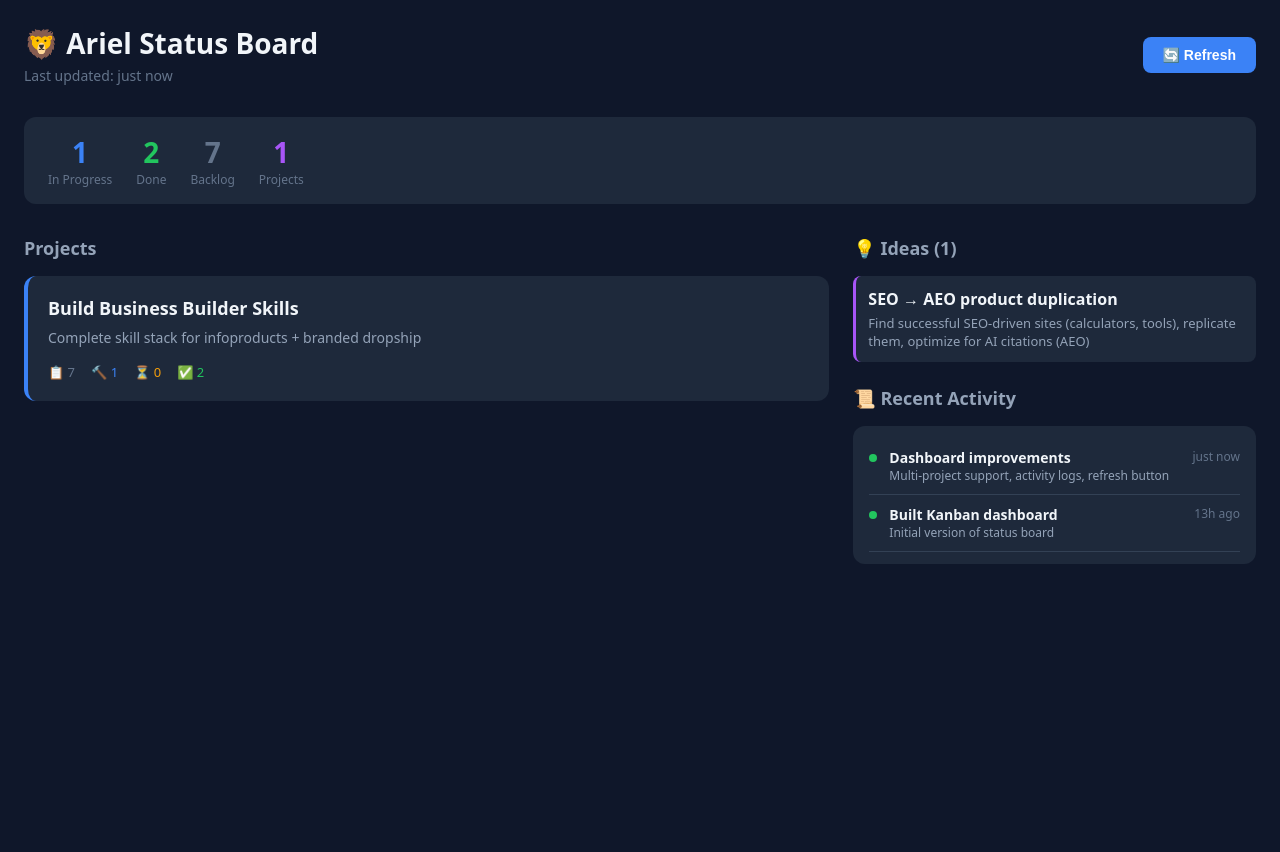
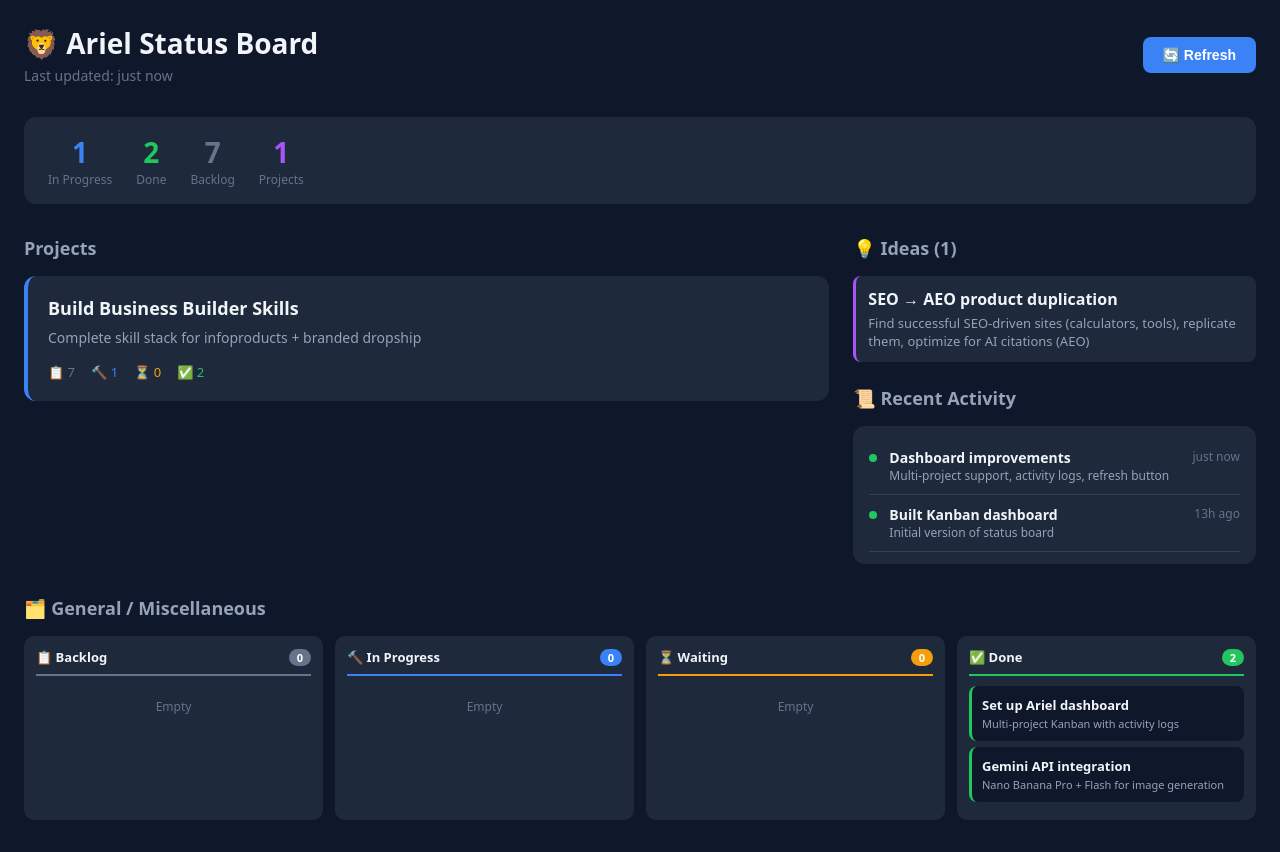
Before and after one commit to YS-projectcalc/ariel-dashboard, a Next.js app: page / in a window 1280 px wide. Built offline with nearby package versions, Linux system fonts and the light colour scheme.

Commit message:
Add General/Miscellaneous Kanban board to overview page

```diff
--- a/app/page.js
+++ b/app/page.js
@@ -62,6 +62,62 @@ function ProjectCard({ project }) {
         </div>
       </div>
     </Link>
+  );
+}
+
+function TaskCard({ task, color }) {
+  return (
+    <div style={{
+      backgroundColor: '#0f172a',
+      borderRadius: '8px',
+      padding: '10px',
+      marginBottom: '6px',
+      borderLeft: `3px solid ${color}`,
+    }}>
+      <div style={{ fontWeight: 600, fontSize: '13px', marginBottom: '2px' }}>{task.title}</div>
+      <div style={{ fontSize: '11px', color: '#94a3b8' }}>{task.description}</div>
+    </div>
+  );
+}
+
+function MiniColumn({ title, color, tasks }) {
+  return (
+    <div style={{
+      backgroundColor: '#1e293b',
+      borderRadius: '10px',
+      padding: '12px',
+      minWidth: '200px',
+      flex: '1',
+    }}>
+      <div style={{
+        display: 'flex',
+        alignItems: 'center',
+        justifyContent: 'space-between',
+        marginBottom: '10px',
+        paddingBottom: '8px',
+        borderBottom: `2px solid ${color}`,
+      }}>
+        <span style={{ fontWeight: 600, fontSize: '13px' }}>{title}</span>
+        <span style={{
+          backgroundColor: color,
+          color: 'white',
+          borderRadius: '10px',
+          padding: '1px 8px',
+          fontSize: '11px',
+          fontWeight: 600,
+        }}>{tasks.length}</span>
+      </div>
+      <div style={{ maxHeight: '200px', overflowY: 'auto' }}>
+        {tasks.map(task => (
+          <TaskCard key={task.id} task={task} color={color} />
+        ))}
+        {tasks.length === 0 && (
+          <div style={{ color: '#64748b', fontSize: '12px', textAlign: 'center', padding: '12px' }}>
+            Empty
+          </div>
+        )}
+      </div>
+    </div>
   );
 }
 
@@ -256,6 +312,34 @@ export default function Home() {
           </div>
         </div>
       </div>
+
+      {/* General / Miscellaneous Board */}
+      {data.general && (
+        <div style={{ marginTop: '32px' }}>
+          <h2 style={{ margin: '0 0 16px 0', fontSize: '18px', color: '#94a3b8' }}>
+            🗂️ General / Miscellaneous
+          </h2>
+          <div style={{
+            display: 'flex',
+            gap: '12px',
+            overflowX: 'auto',
+            paddingBottom: '8px',
+          }}>
+            {['backlog', 'inProgress', 'waiting', 'done'].map(key => {
+              const column = data.general[key];
+              if (!column) return null;
+              return (
+                <MiniColumn
+                  key={key}
+                  title={column.title}
+                  color={column.color}
+                  tasks={column.tasks || []}
+                />
+              );
+            })}
+          </div>
+        </div>
+      )}
     </div>
   );
 }
--- a/public/status.json
+++ b/public/status.json
@@ -49,6 +49,31 @@
       ]
     }
   ],
+  "general": {
+    "backlog": {
+      "title": "📋 Backlog",
+      "color": "#64748b",
+      "tasks": []
+    },
+    "inProgress": {
+      "title": "🔨 In Progress",
+      "color": "#3b82f6",
+      "tasks": []
+    },
+    "waiting": {
+      "title": "⏳ Waiting",
+      "color": "#f59e0b",
+      "tasks": []
+    },
+    "done": {
+      "title": "✅ Done",
+      "color": "#22c55e",
+      "tasks": [
+        { "id": "g-done1", "title": "Set up Ariel dashboard", "description": "Multi-project Kanban with activity logs", "completed": "01/29" },
+        { "id": "g-done2", "title": "Gemini API integration", "description": "Nano Banana Pro + Flash for image generation", "completed": "01/29" }
+      ]
+    }
+  },
   "globalIdeas": [
     { "id": "i1", "title": "SEO → AEO product duplication", "description": "Find successful SEO-driven sites (calculators, tools), replicate them, optimize for AI citations (AEO)", "created": "01/28" }
   ],
```
